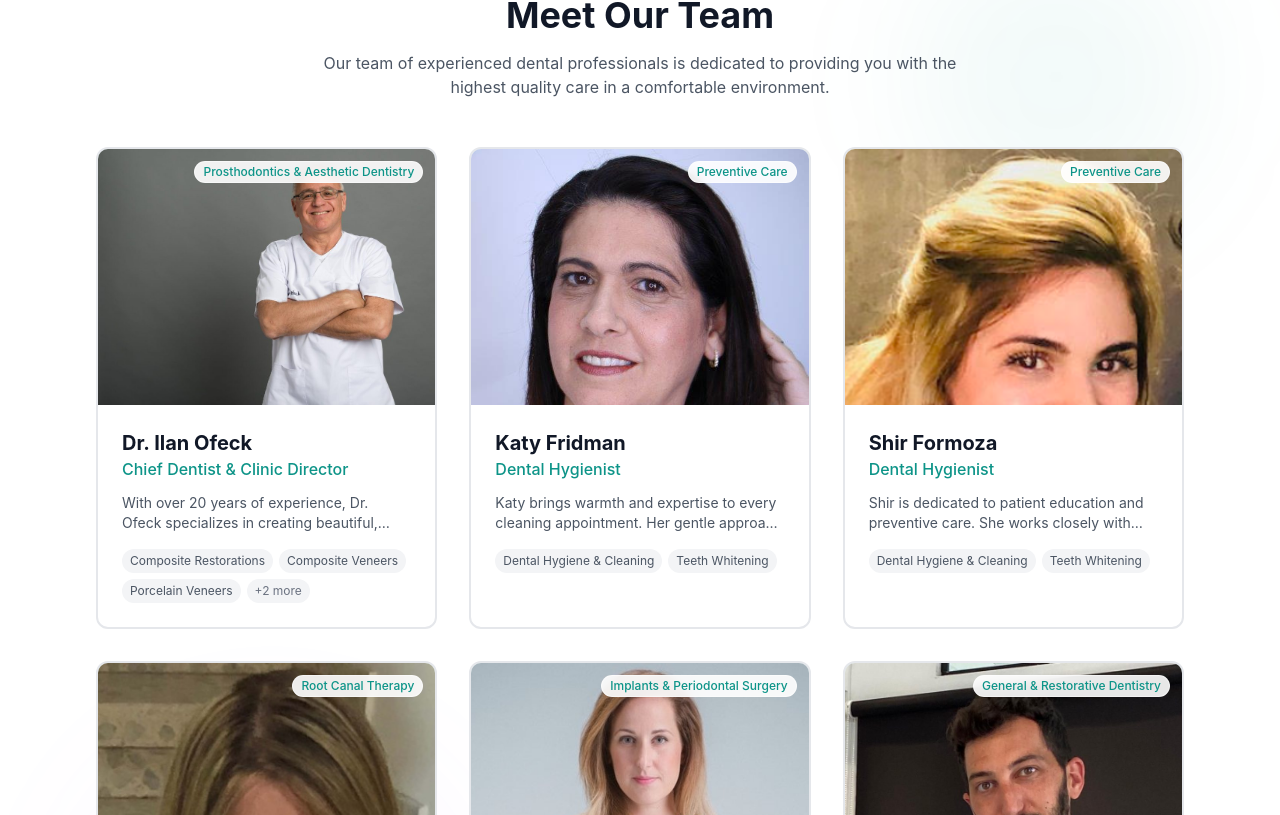
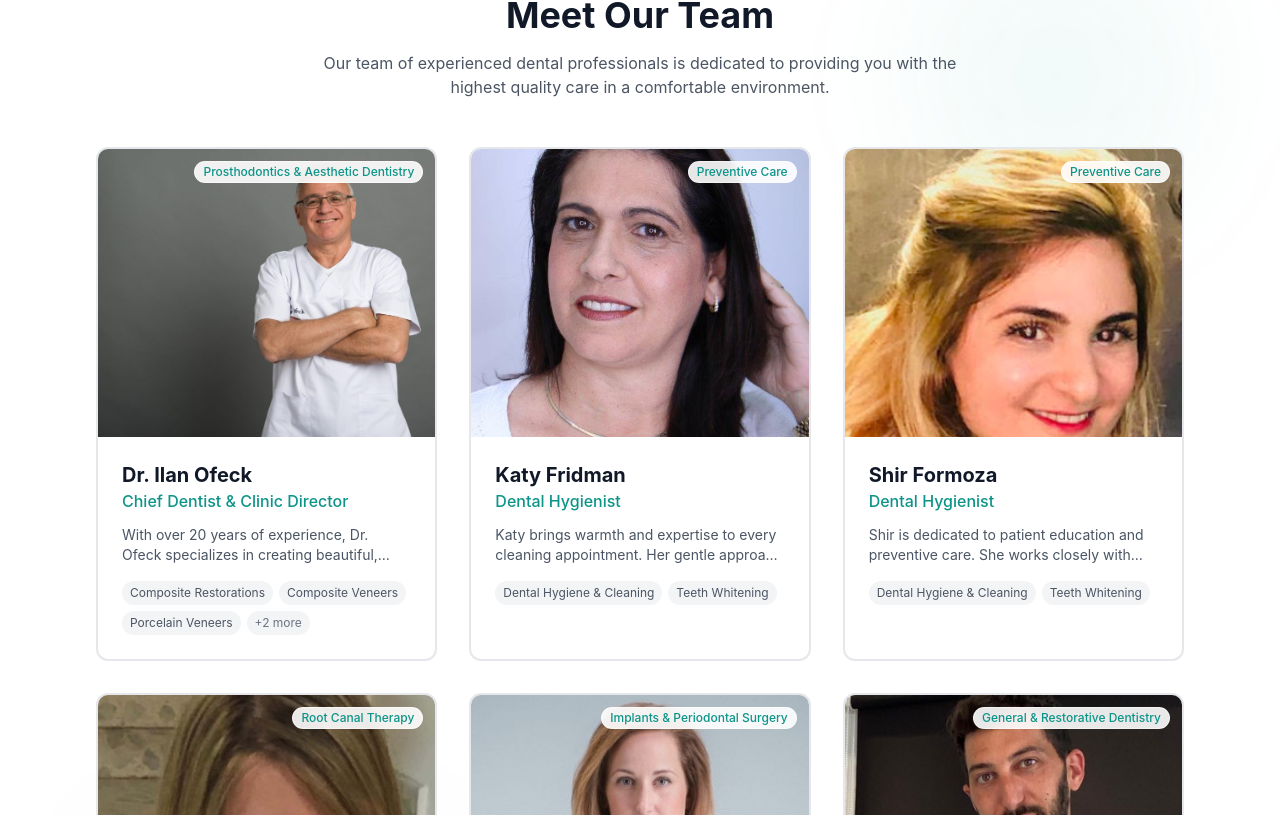
Before and after one commit to AmitOfeck/AIClinicAgent, a React (Vite) app in the folder client/: page /about in a window 1280 px wide. Shown: the part 1005-1820 px from the top of the page. Built offline with nearby package versions, Linux system fonts and the light colour scheme; no server answers; the HTML template or start-up script is replaced by a standard one.

Commit message:
fix photos

```diff
--- a/client/src/pages/About.tsx
+++ b/client/src/pages/About.tsx
@@ -146,12 +146,12 @@
                 padding="none"
                 className="group overflow-hidden hover:shadow-xl hover:-translate-y-2 transition-all duration-300"
               >
-                {/* Photo Container - Fixed with object-top */}
-                <div className="relative h-64 overflow-hidden bg-clinic-teal/10">
+                {/* Photo Container - Taller to show full face */}
+                <div className="relative h-72 overflow-hidden bg-gray-100">
                   <img
                     src={member.image}
                     alt={member.name}
-                    className="w-full h-full object-cover object-top group-hover:scale-105 transition-transform duration-500"
+                    className="w-full h-full object-cover object-[center_25%] group-hover:scale-105 transition-transform duration-500"
                     onError={(e) => {
                       const target = e.target as HTMLImageElement;
                       target.style.display = 'none';
```
